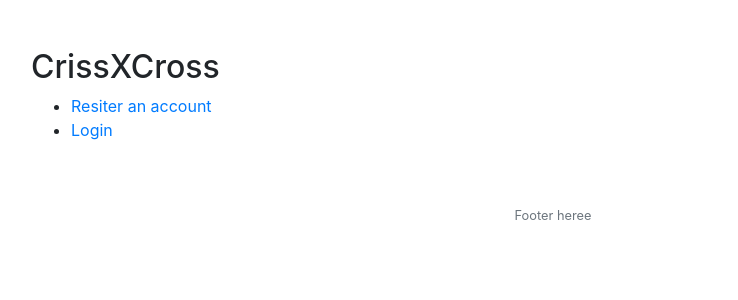
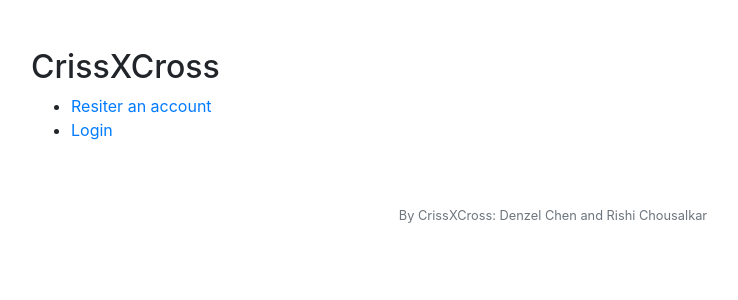
Before and after one commit to mmaimer33/CrissXCross, a Flask app: page / in a window 1280 px wide. Shown: the top 300 px of the page, without its empty margins (87-825 px from the left). Run offline with Flask 2, Linux system fonts and the light colour scheme; some libraries are stand-ins or nearby versions.

Commit message:
Added team names in footer

```diff
--- a/templates/layout.html
+++ b/templates/layout.html
@@ -26,7 +26,7 @@
         </main>
 
         <footer class="small text-center text-muted">
-            Footer heree
+            By CrissXCross: Denzel Chen and Rishi Chousalkar
         </footer>
 
     </body>
```
